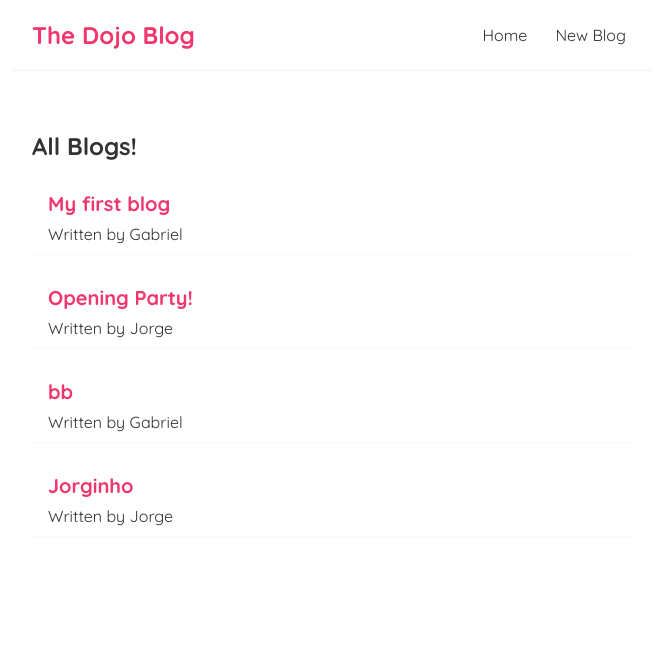
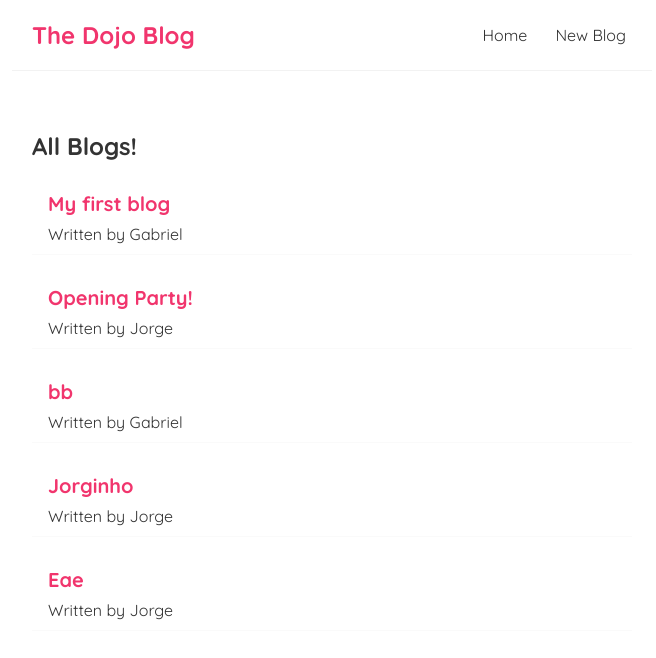
Before and after one commit to GabrielRagonha/ReactNinjaBlog, a React (Create React App) app: page / in a window 1280 px wide. Shown: the top 658 px of the page, without its empty margins (308-964 px from the left). Built offline with nearby package versions, Linux system fonts and the light colour scheme; data requests are answered from the project's data file.

Commit message:
Lesson 30: Programmatic Redirects

```diff
--- a/data/db.json
+++ b/data/db.json
@@ -23,6 +23,12 @@
       "body": "blogs",
       "author": "Jorge",
       "id": 4
+    },
+    {
+      "title": "Eae",
+      "body": "Fala fiote",
+      "author": "Jorge",
+      "id": 5
     }
   ]
 }
--- a/src/Create.js
+++ b/src/Create.js
@@ -1,10 +1,12 @@
 import { useState } from "react";
+import { useHistory } from "react-router-dom";
 
 const Create = () => {
   const [title, setTitle] = useState('');
   const [body, setBody] = useState('');
   const [author, setAuthor] = useState('Gabriel');
   const [isPending, setIsPending] = useState(false);
+  const history = useHistory();
 
   const handleSubmit = (e) => {
     e.preventDefault();
@@ -19,7 +21,8 @@ const Create = () => {
    }).then(() => {
      console.log('New blog added');
      setIsPending(false);
-   })
+     history.push('/');
+   });
   }
 
   return (
```
